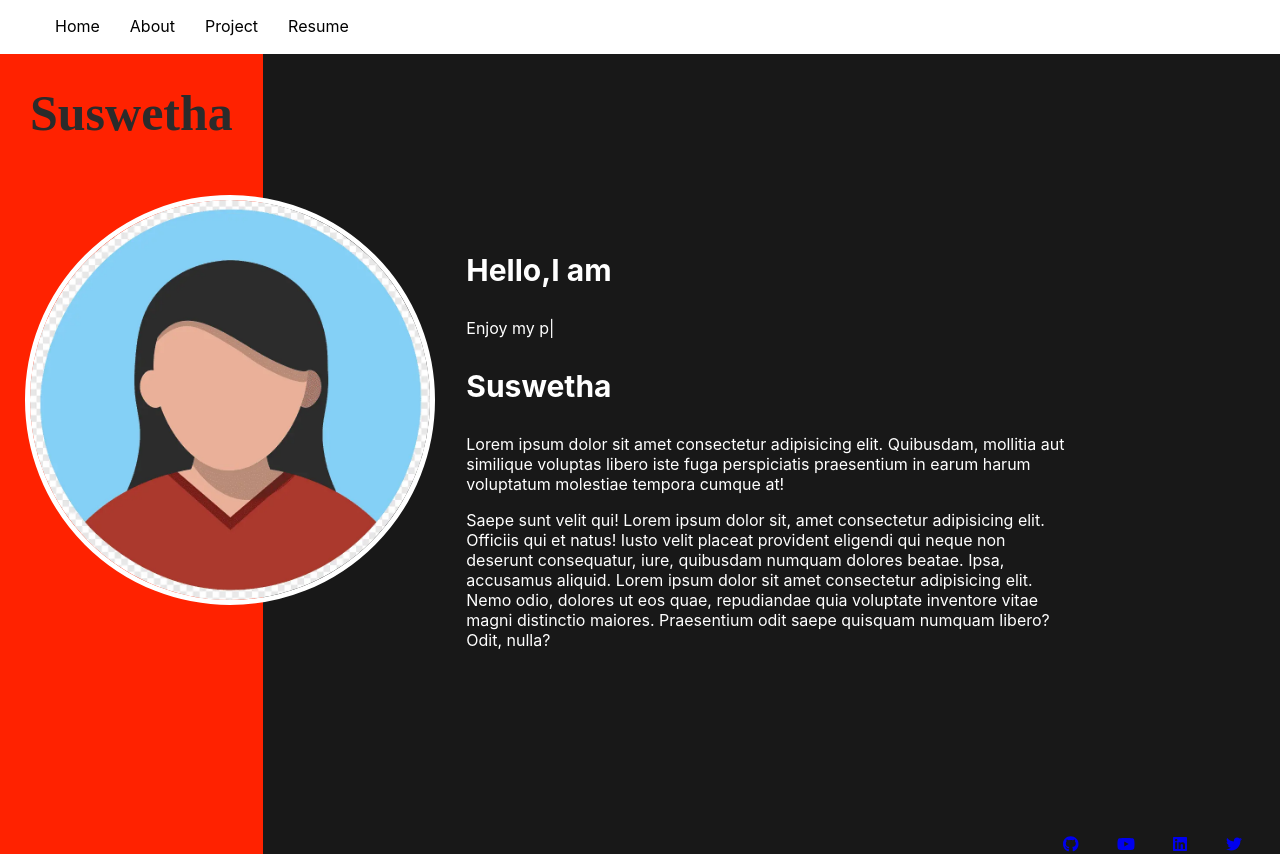
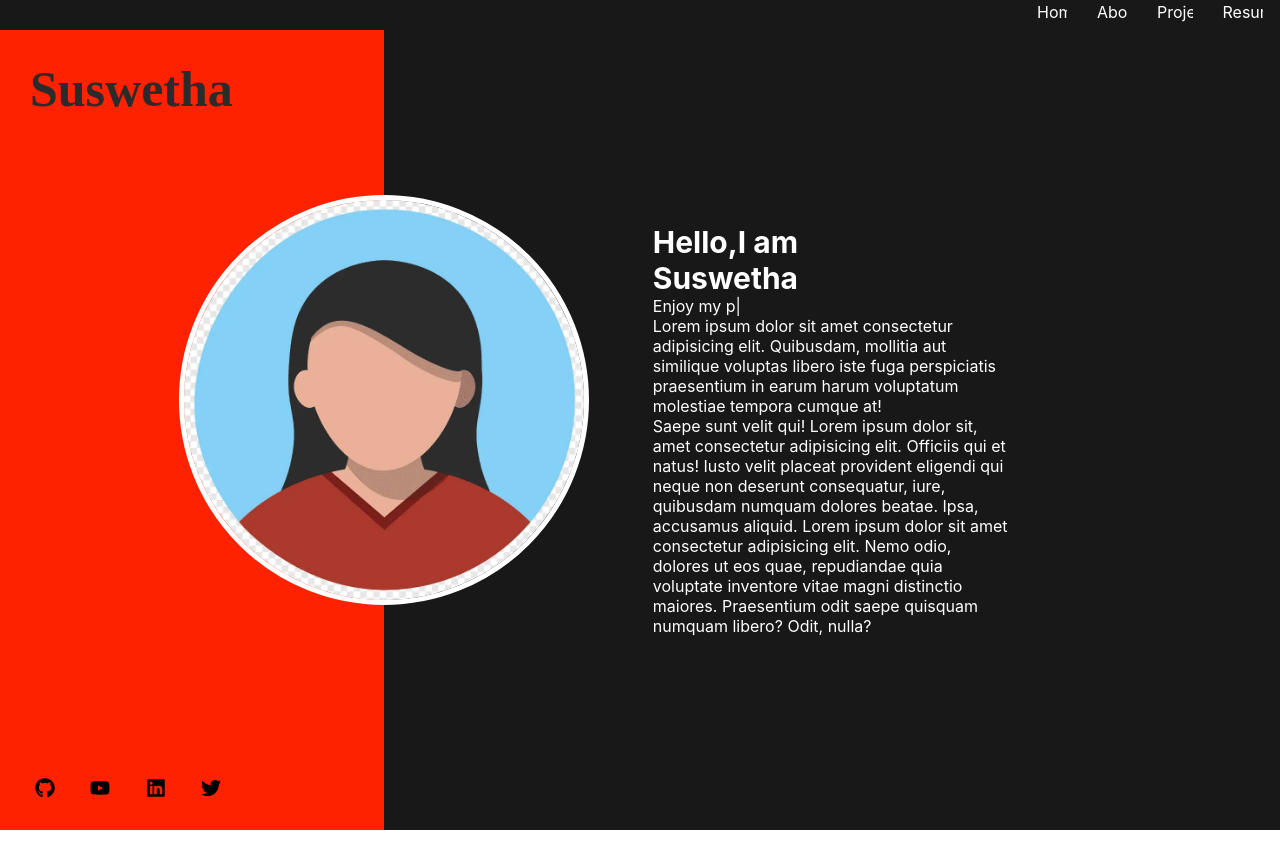
Before and after one commit to Suswetha6/Portfolio, a React (Create React App) app: page / in a window 1280 px wide. After the commit the page ends 830 px from the top, so only its background shows below. Built offline with nearby package versions, Linux system fonts and the light colour scheme; a web font is replaced by a local one.

Commit message:
added social icons and navBar

```diff
--- a/src/App.css
+++ b/src/App.css
@@ -1,8 +1,7 @@
-.App {
-  text-align: center;
-}
-header{
-  background: orange;
+*{
+  margin: 0;
+  padding:0;
+  overflow: hidden;
 }
 @font-face{
   font-family: "Bestermind";
@@ -25,19 +24,21 @@ header{
   font-family:"Bestermind";
 
 }
+
 .container {
   display: flex;
-  height: 100vh;
+  height:100vh;
+  width: 100vw;
 }
 
 .left {
   background-color: rgb(255, 34, 0);
-  width: 40vw;
+  width: 30vw;
 }
 
 .right {
   background-color: rgb(24, 24, 24);
-  flex-grow: 1;
+  width: 70vw;
   display: flex;
   flex-direction: column;
   justify-content: center;
@@ -48,16 +49,18 @@ header{
 
 .myDescription {
   color:white;
-  padding: 40px; /* Optional: some padding for better readability */
+   /* Optional: some padding for better readability */
   border-radius: 8px; /* Optional: rounded corners */
-  max-width: 60%; /* Optional: limit the width of the content */
+  max-width: 40%; /* Optional: limit the width of the content */
   margin: auto;
 }
+
 .profile-image {
   position: absolute;
   top: 50%;
-  left:18vw;
+  left:30vw;
   transform: translate(-50%, -50%);
+
   width: 400px;
   height: 400px;
   border-radius: 50%;
@@ -69,5 +72,13 @@ header{
   display: flex;
   width:20vw;
   justify-content: space-evenly;
+  position: absolute;
+  left:0;
+  bottom:0;
 
 }
+.icon{
+  color:black;
+  width:20px;
+  height:20px;
+}
--- a/src/App.js
+++ b/src/App.js
@@ -15,34 +15,11 @@ function App() {
   return (
     <>
     <NavBar/>
-
-    <div className='container'>
+   <div className='container'>
       <div className='left'>
         <div id="signature">
           Suswetha
         </div>
-      </div>
-      <div className='right'>
-
-        <div className="myDescription">
-        <p style={nameStyle}>Hello,I am</p>
-        <p><Typing
-        text={
-          [
-            "React Web Developer",
-            "CS Student",
-            "Enjoy my portfolio"
-          ]
-        }
-        typingSpeed ={10}
-        deletingSpeed={50}
-        /></p>
-        <p style={nameStyle}>Suswetha</p>
-          <p>Lorem ipsum dolor sit amet consectetur adipisicing elit. Quibusdam, mollitia aut similique voluptas libero iste fuga perspiciatis praesentium in earum harum voluptatum molestiae tempora cumque at!</p>
-          <p>
-          Saepe sunt velit qui! Lorem ipsum dolor sit, amet consectetur adipisicing elit. Officiis qui et natus! Iusto velit placeat provident eligendi qui neque non deserunt consequatur, iure, quibusdam numquam dolores beatae. Ipsa, accusamus aliquid. Lorem ipsum dolor sit amet consectetur adipisicing elit. Nemo odio, dolores ut eos quae, repudiandae quia voluptate inventore vitae magni distinctio maiores. Praesentium odit saepe quisquam numquam libero? Odit, nulla?</p>
-        </div>
-
         <div className="social-icons">
           <a href="https://github.com" target="_blank" rel="noopener noreferrer">
             <FontAwesomeIcon icon={faGithub} className="icon" />
@@ -57,9 +34,31 @@ function App() {
             <FontAwesomeIcon icon={faTwitter} className="icon" />
           </a>
         </div>
+      </div>
 
+      <div className='right'>
+        <div className="myDescription">
+        <p style={nameStyle}>Hello,I am</p>
+        <p style={nameStyle}>Suswetha</p>
+        <p><Typing
+        text={
+          [
+            "React Web Developer",
+            "CS Student",
+            "Enjoy my portfolio"
+          ]
+        }
+        typingSpeed ={10}
+        deletingSpeed={50}
+        /></p>
+        <p>Lorem ipsum dolor sit amet consectetur adipisicing elit. Quibusdam, mollitia aut similique voluptas libero iste fuga perspiciatis praesentium in earum harum voluptatum molestiae tempora cumque at!</p>
+        <p>
+          Saepe sunt velit qui! Lorem ipsum dolor sit, amet consectetur adipisicing elit. Officiis qui et natus! Iusto velit placeat provident eligendi qui neque non deserunt consequatur, iure, quibusdam numquam dolores beatae. Ipsa, accusamus aliquid. Lorem ipsum dolor sit amet consectetur adipisicing elit. Nemo odio, dolores ut eos quae, repudiandae quia voluptate inventore vitae magni distinctio maiores. Praesentium odit saepe quisquam numquam libero? Odit, nulla?
+        </p>
+        </div>
+        <img src={myImage} alt="Profile" className="profile-image" />
       </div>
-      <img src={myImage} alt="Profile" className="profile-image" />
+
     </div>
     </>
   );
--- a/src/components/NavBar.css
+++ b/src/components/NavBar.css
@@ -1,16 +1,31 @@
+.navbar{
+  background-color: rgb(24, 24, 24);
+  padding: 0;
+  margin: 0;
+  width:100vw;
+  height: 30px;
+  display: flex;
+  justify-content: flex-end;
+}
 .navbar ul{
   list-style: none;
   display: flex;
+  padding:2px;
+  margin:0;
+  width:20%;
 }
 
 .nav-item{
   margin: 0 15px;
+
 }
 
 .nav-item a{
-  color:black;
+
+  color:white;
   text-decoration: none;
   padding: 5px 0;
+
 }
 
 .nav-item a::after{
```
